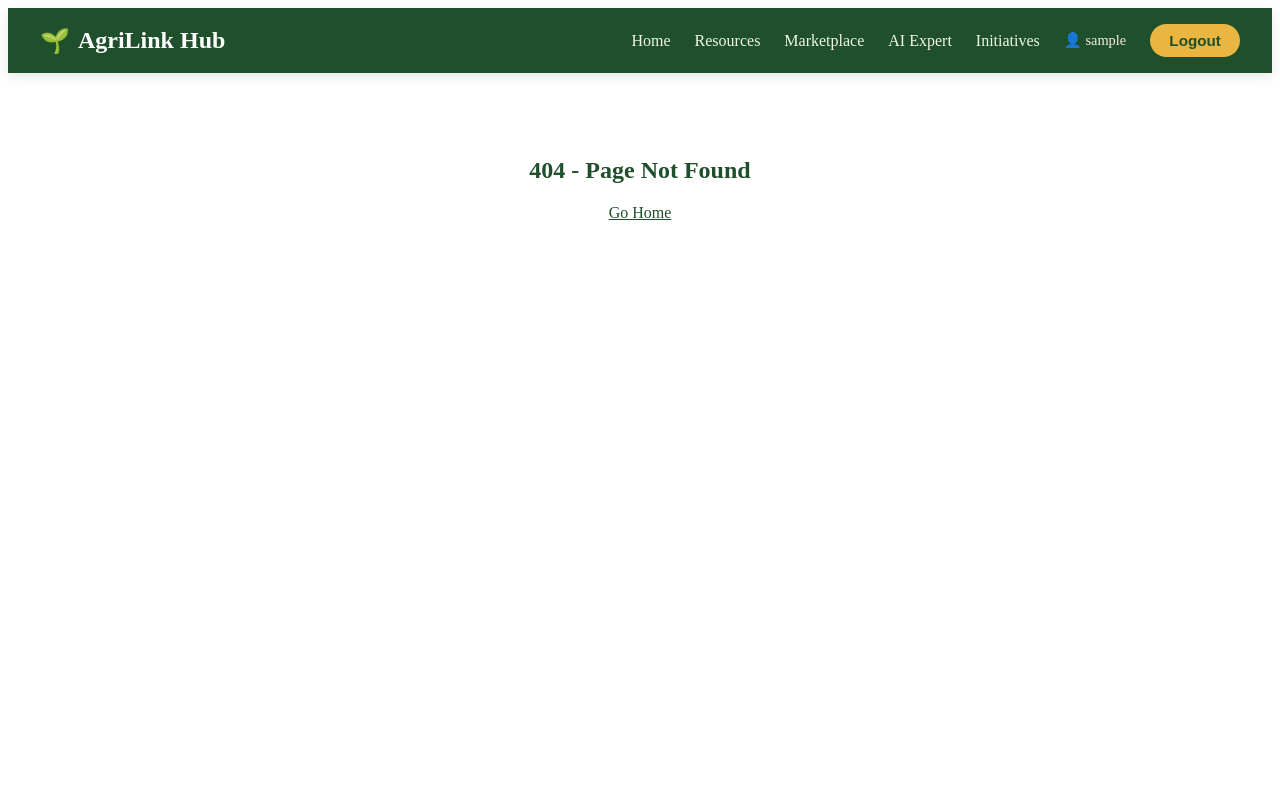
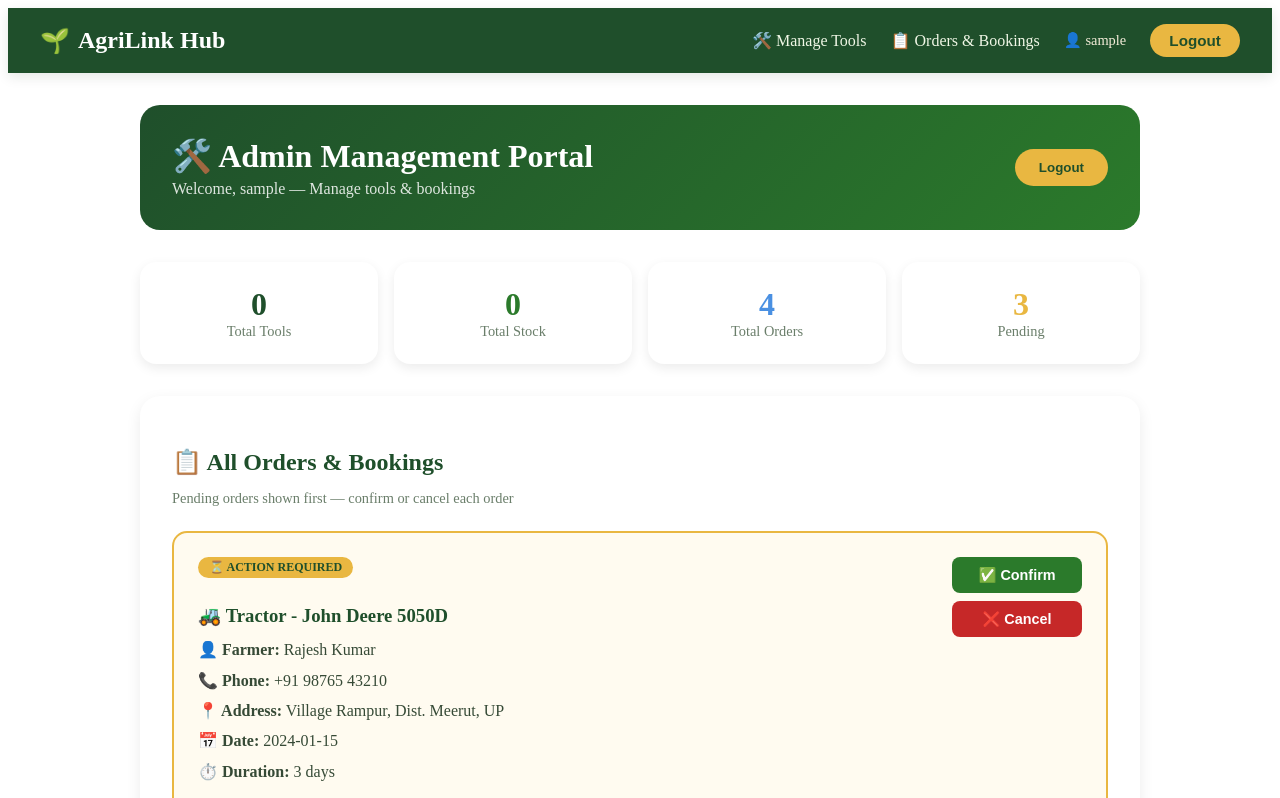
Before and after one commit to umavyshnavi7/AgriLink-Hub, a React app in the folder frontend/: page /admin/bookings in a window 1280 px wide. Before the commit this address had no page. Shown: the top 798 px of the page. Built offline with nearby package versions, Linux system fonts and the light colour scheme; sample sign-in values are in the browser's storage; the HTML template or start-up script is replaced by a standard one.

Commit message:
Fix admin navbar: show only Manage Tools & Orders Bookings, fix tab navigation

```diff
--- a/frontend/src/App.jsx
+++ b/frontend/src/App.jsx
@@ -28,6 +28,9 @@ export default function App() {
 
           {/* Protected Routes */}
           <Route path="/admin" element={
+            <ProtectedRoute allowedRoles={['admin']}><AdminPortal /></ProtectedRoute>
+          } />
+          <Route path="/admin/bookings" element={
             <ProtectedRoute allowedRoles={['admin']}><AdminPortal /></ProtectedRoute>
           } />
           <Route path="/initiatives" element={
--- a/frontend/src/components/Navbar.jsx
+++ b/frontend/src/components/Navbar.jsx
@@ -17,6 +17,15 @@ export default function Navbar() {
           <span>🌱</span> AgriLink Hub
         </Link>
         <div style={styles.links}>
+          {user.isLoggedIn && user.role === 'admin' ? (
+            <>
+              <Link to="/admin" style={styles.link}>🛠️ Manage Tools</Link>
+              <Link to="/admin/bookings" style={styles.link}>📋 Orders & Bookings</Link>
+              <span style={styles.userName}>👤 {user.name}</span>
+              <button onClick={handleLogout} style={styles.btn}>Logout</button>
+            </>
+          ) : (
+            <>
               <Link to="/" style={styles.link}>Home</Link>
               <Link to="/resources" style={styles.link}>Resources</Link>
               <Link to="/marketplace" style={styles.link}>Marketplace</Link>
@@ -31,6 +40,8 @@ export default function Navbar() {
                 <>
                   <Link to="/login" style={{...styles.btn, ...styles.btnOutline}}>Login</Link>
                   <Link to="/signup" style={styles.btn}>Join</Link>
+                </>
+              )}
             </>
           )}
         </div>
--- a/frontend/src/pages/AdminPortal.jsx
+++ b/frontend/src/pages/AdminPortal.jsx
@@ -1,21 +1,27 @@
-import { useState } from 'react';
+import { useState, useEffect } from 'react';
 import { useAuth } from '../context/AuthContext';
 import { showToast } from '../components/Toast';
+import { useLocation } from 'react-router-dom';
 
 const categories = ['Tractor', 'Harvester', 'Sprayer', 'Tiller', 'Irrigation', 'Other'];
 const empty = { name: '', category: '', price: '', stock: '', description: '' };
 const statusColors = { Confirmed: '#2b7a2b', Pending: '#e9b741', Cancelled: '#c62828' };
 
 const defaultBookings = [
-  { toolName: 'Tractor - John Deere 5050D', farmerName: 'Rajesh Kumar', farmerPhone: '+91 98765 43210', farmerAddress: 'Village Rampur, Dist. Meerut, UP', bookingDate: '2024-01-15', days: 3, status: 'Confirmed' },
-  { toolName: 'Combine Harvester', farmerName: 'Priya Sharma', farmerPhone: '+91 87654 32109', farmerAddress: 'Khasra 245, Tehsil Karnal, Haryana', bookingDate: '2024-01-18', days: 5, status: 'Confirmed' },
-  { toolName: 'Drip Irrigation System', farmerName: 'Suresh Patel', farmerPhone: '+91 76543 21098', farmerAddress: 'Plot 12, Anand District, Gujarat', bookingDate: '2024-01-20', days: 7, status: 'Pending' },
-  { toolName: 'Rotary Tiller', farmerName: 'Amit Singh', farmerPhone: '+91 65432 10987', farmerAddress: 'Mohalla Sadar, Ludhiana, Punjab', bookingDate: '2024-01-22', days: 2, status: 'Confirmed' },
+  { toolName: 'Tractor - John Deere 5050D', farmerName: 'Rajesh Kumar', farmerPhone: '+91 98765 43210', farmerAddress: 'Village Rampur, Dist. Meerut, UP', bookingDate: '2024-01-15', days: 3, status: 'Pending', cancelReason: '' },
+  { toolName: 'Combine Harvester', farmerName: 'Priya Sharma', farmerPhone: '+91 87654 32109', farmerAddress: 'Khasra 245, Tehsil Karnal, Haryana', bookingDate: '2024-01-18', days: 5, status: 'Pending', cancelReason: '' },
+  { toolName: 'Drip Irrigation System', farmerName: 'Suresh Patel', farmerPhone: '+91 76543 21098', farmerAddress: 'Plot 12, Anand District, Gujarat', bookingDate: '2024-01-20', days: 7, status: 'Pending', cancelReason: '' },
+  { toolName: 'Rotary Tiller', farmerName: 'Amit Singh', farmerPhone: '+91 65432 10987', farmerAddress: 'Mohalla Sadar, Ludhiana, Punjab', bookingDate: '2024-01-22', days: 2, status: 'Confirmed', cancelReason: '' },
 ];
 
 export default function AdminPortal() {
   const { user, logout } = useAuth();
-  const [tab, setTab] = useState('tools');
+  const location = useLocation();
+  const [tab, setTab] = useState(location.pathname === '/admin/bookings' ? 'bookings' : 'tools');
+
+  useEffect(() => {
+    setTab(location.pathname === '/admin/bookings' ? 'bookings' : 'tools');
+  }, [location.pathname]);
   const [tools, setTools] = useState(() => JSON.parse(localStorage.getItem('farmingTools') || '[]'));
   const [form, setForm] = useState(empty);
   const [editIndex, setEditIndex] = useState(null);
@@ -23,6 +29,9 @@ export default function AdminPortal() {
     const saved = JSON.parse(localStorage.getItem('equipmentBookings') || '[]');
     return saved.length > 0 ? saved : defaultBookings;
   });
+
+  // Cancel modal state
+  const [cancelModal, setCancelModal] = useState({ open: false, index: null, reason: '' });
 
   const saveTools = (updated) => { setTools(updated); localStorage.setItem('farmingTools', JSON.stringify(updated)); };
 
@@ -46,18 +55,71 @@ export default function AdminPortal() {
     saveTools(tools.filter((_, idx) => idx !== i));
     showToast('Tool deleted.', 'warning');
   };
-  const handleCancel = () => { setForm(empty); setEditIndex(null); };
+  const handleFormCancel = () => { setForm(empty); setEditIndex(null); };
 
-  const updateStatus = (i, status) => {
+  const confirmBooking = (i) => {
     const updated = [...bookings];
-    updated[i] = { ...updated[i], status };
+    updated[i] = { ...updated[i], status: 'Confirmed' };
     setBookings(updated);
     localStorage.setItem('equipmentBookings', JSON.stringify(updated));
-    showToast(`Booking marked as ${status}`, 'success');
+    showToast(`Booking confirmed for ${updated[i].farmerName}`, 'success');
   };
+
+  const openCancelModal = (i) => setCancelModal({ open: true, index: i, reason: '' });
+
+  const submitCancel = () => {
+    if (!cancelModal.reason.trim()) {
+      showToast('Please enter a cancellation reason.', 'error');
+      return;
+    }
+    const updated = [...bookings];
+    updated[cancelModal.index] = { ...updated[cancelModal.index], status: 'Cancelled', cancelReason: cancelModal.reason };
+    setBookings(updated);
+    localStorage.setItem('equipmentBookings', JSON.stringify(updated));
+    showToast('Booking cancelled.', 'warning');
+    setCancelModal({ open: false, index: null, reason: '' });
+  };
+
+  // Sort: Pending first, then Confirmed, then Cancelled
+  const sortedBookings = [...bookings].sort((a, b) => {
+    const order = { Pending: 0, Confirmed: 1, Cancelled: 2 };
+    return (order[a.status] ?? 3) - (order[b.status] ?? 3);
+  });
+
+  const pendingCount = bookings.filter(b => b.status === 'Pending').length;
 
   return (
     <div style={{ maxWidth: 1000, margin: '2rem auto', padding: '0 2rem' }}>
+
+      {/* Cancel Reason Modal */}
+      {cancelModal.open && (
+        <div style={{ position: 'fixed', inset: 0, background: 'rgba(0,0,0,0.5)', zIndex: 1000, display: 'flex', alignItems: 'center', justifyContent: 'center', padding: '1rem' }}>
+          <div style={{ background: 'white', borderRadius: 20, padding: '2rem', width: '100%', maxWidth: 460, boxShadow: '0 20px 60px rgba(0,0,0,0.2)' }}>
+            <h3 style={{ color: '#c62828', marginBottom: '0.5rem' }}>❌ Cancel Booking</h3>
+            <p style={{ color: '#666', marginBottom: '1.2rem', fontSize: '0.95rem' }}>
+              Cancelling booking for <strong>{bookings[cancelModal.index]?.farmerName}</strong> — <strong>{bookings[cancelModal.index]?.toolName}</strong>
+            </p>
+            <label style={{ display: 'block', fontWeight: 600, color: '#2e3b2e', marginBottom: '0.5rem' }}>
+              Reason for Cancellation <span style={{ color: '#c62828' }}>*</span>
+            </label>
+            <textarea
+              rows={4}
+              placeholder="e.g. Tool not available on requested date, farmer unreachable, etc."
+              value={cancelModal.reason}
+              onChange={e => setCancelModal(m => ({ ...m, reason: e.target.value }))}
+              style={{ width: '100%', padding: '0.8rem', border: '2px solid #deecce', borderRadius: 12, fontSize: '1rem', resize: 'vertical', boxSizing: 'border-box', marginBottom: '1.2rem' }}
+            />
+            <div style={{ display: 'flex', gap: '1rem' }}>
+              <button onClick={submitCancel} style={{ flex: 1, background: '#c62828', color: 'white', border: 'none', padding: '0.8rem', borderRadius: 12, fontWeight: 600, cursor: 'pointer' }}>
+                Confirm Cancellation
+              </button>
+              <button onClick={() => setCancelModal({ open: false, index: null, reason: '' })} style={{ flex: 1, background: '#eee', color: '#333', border: 'none', padding: '0.8rem', borderRadius: 12, fontWeight: 600, cursor: 'pointer' }}>
+                Go Back
+              </button>
+            </div>
+          </div>
+        </div>
+      )}
 
       {/* Header */}
       <div style={{ background: 'linear-gradient(135deg, #1f4f2b, #2b7a2b)', color: 'white', padding: '2rem', borderRadius: 20, marginBottom: '2rem', display: 'flex', justifyContent: 'space-between', alignItems: 'center', flexWrap: 'wrap', gap: '1rem' }}>
@@ -74,7 +136,7 @@ export default function AdminPortal() {
           { label: 'Total Tools', value: tools.length, color: '#1f4f2b' },
           { label: 'Total Stock', value: tools.reduce((s, t) => s + Number(t.stock || 0), 0), color: '#2b7a2b' },
           { label: 'Total Orders', value: bookings.length, color: '#4a90e2' },
-          { label: 'Confirmed', value: bookings.filter(b => b.status === 'Confirmed').length, color: '#e9b741' },
+          { label: 'Pending', value: pendingCount, color: '#e9b741' },
         ].map(s => (
           <div key={s.label} style={{ background: 'white', padding: '1.5rem', borderRadius: 16, boxShadow: '0 4px 12px rgba(0,0,0,0.08)', textAlign: 'center' }}>
             <div style={{ fontSize: '2rem', fontWeight: 700, color: s.color }}>{s.value}</div>
@@ -83,14 +145,7 @@ export default function AdminPortal() {
         ))}
       </div>
 
-      {/* Tabs */}
-      <div style={{ display: 'flex', gap: '0.5rem', marginBottom: '1.5rem' }}>
-        {[['tools', '🛠️ Manage Tools'], ['bookings', '📋 Orders & Bookings']].map(([key, label]) => (
-          <button key={key} onClick={() => setTab(key)} style={{ padding: '0.7rem 1.5rem', borderRadius: 40, border: 'none', cursor: 'pointer', fontWeight: 600, background: tab === key ? '#1f4f2b' : '#e4f2da', color: tab === key ? 'white' : '#1f4f2b' }}>
-            {label}
-          </button>
-        ))}
-      </div>
+      {/* Tabs - hidden, navigation handled by navbar */}
 
       {/* Tools Tab */}
       {tab === 'tools' && (
@@ -113,7 +168,7 @@ export default function AdminPortal() {
                   {editIndex !== null ? 'Update Tool' : 'Add Tool'}
                 </button>
                 {editIndex !== null && (
-                  <button type="button" onClick={handleCancel} style={{ background: '#eee', color: '#333', padding: '0.8rem 2rem', border: 'none', borderRadius: 12, fontWeight: 600, cursor: 'pointer' }}>Cancel</button>
+                  <button type="button" onClick={handleFormCancel} style={{ background: '#eee', color: '#333', padding: '0.8rem 2rem', border: 'none', borderRadius: 12, fontWeight: 600, cursor: 'pointer' }}>Cancel</button>
                 )}
               </div>
             </form>
@@ -122,7 +177,7 @@ export default function AdminPortal() {
           <div style={{ background: 'white', padding: '2rem', borderRadius: 20, boxShadow: '0 5px 15px rgba(0,0,0,0.08)' }}>
             <h2 style={{ color: '#1f4f2b', marginBottom: '1.5rem' }}>📦 Current Inventory ({tools.length})</h2>
             {tools.length === 0 ? (
-              <p style={{ color: '#888', textAlign: 'center', padding: '2rem' }}>No tools added yet. Add your first tool above.</p>
+              <p style={{ color: '#888', textAlign: 'center', padding: '2rem' }}>No tools added yet.</p>
             ) : tools.map((tool, i) => (
               <div key={tool.id} style={{ background: '#f9f7eb', padding: '1.5rem', borderRadius: 15, marginBottom: '1rem', display: 'flex', justifyContent: 'space-between', alignItems: 'center', flexWrap: 'wrap', gap: '1rem' }}>
                 <div style={{ flex: 1 }}>
@@ -147,12 +202,18 @@ export default function AdminPortal() {
       {/* Bookings Tab */}
       {tab === 'bookings' && (
         <div style={{ background: 'white', padding: '2rem', borderRadius: 20, boxShadow: '0 5px 15px rgba(0,0,0,0.08)' }}>
-          <h2 style={{ color: '#1f4f2b', marginBottom: '1.5rem' }}>📋 All Orders & Bookings ({bookings.length})</h2>
-          {bookings.length === 0 ? (
+          <h2 style={{ color: '#1f4f2b', marginBottom: '0.5rem' }}>📋 All Orders & Bookings</h2>
+          <p style={{ color: '#6a7e6a', marginBottom: '1.5rem', fontSize: '0.9rem' }}>Pending orders shown first — confirm or cancel each order</p>
+
+          {sortedBookings.length === 0 ? (
             <p style={{ color: '#888', textAlign: 'center', padding: '2rem' }}>No bookings yet.</p>
-          ) : bookings.map((b, i) => (
-            <div key={i} style={{ background: '#f9f7eb', padding: '1.5rem', borderRadius: 15, marginBottom: '1rem', display: 'flex', justifyContent: 'space-between', alignItems: 'flex-start', flexWrap: 'wrap', gap: '1rem' }}>
+          ) : sortedBookings.map((b, i) => {
+            const realIndex = bookings.indexOf(b);
+            const isPending = b.status === 'Pending';
+            return (
+              <div key={i} style={{ background: isPending ? '#fffbf0' : '#f9f7eb', padding: '1.5rem', borderRadius: 15, marginBottom: '1rem', border: isPending ? '2px solid #e9b741' : '2px solid transparent', display: 'flex', justifyContent: 'space-between', alignItems: 'flex-start', flexWrap: 'wrap', gap: '1rem' }}>
                 <div style={{ flex: 1 }}>
+                  {isPending && <div style={{ background: '#e9b741', color: '#1f4f2b', fontSize: '0.75rem', fontWeight: 700, padding: '0.2rem 0.7rem', borderRadius: 20, display: 'inline-block', marginBottom: '0.5rem' }}>⏳ ACTION REQUIRED</div>}
                   <h3 style={{ color: '#1f4f2b', marginBottom: '0.5rem' }}>🚜 {b.toolName}</h3>
                   <div style={{ lineHeight: 1.9, color: '#364a36' }}>
                     <div><strong>👤 Farmer:</strong> {b.farmerName}</div>
@@ -164,14 +225,23 @@ export default function AdminPortal() {
                   <span style={{ background: statusColors[b.status] || '#888', color: b.status === 'Pending' ? '#1f4f2b' : 'white', padding: '0.3rem 0.9rem', borderRadius: 12, fontSize: '0.85rem', fontWeight: 600, display: 'inline-block', marginTop: '0.8rem' }}>
                     {b.status}
                   </span>
+                  {b.status === 'Cancelled' && b.cancelReason && (
+                    <div style={{ marginTop: '0.6rem', background: '#fdecea', padding: '0.7rem 1rem', borderRadius: 10, fontSize: '0.9rem', color: '#c62828' }}>
+                      <strong>Reason:</strong> {b.cancelReason}
                     </div>
-              <div style={{ display: 'flex', flexDirection: 'column', gap: '0.5rem' }}>
-                <button onClick={() => updateStatus(i, 'Confirmed')} style={{ background: '#2b7a2b', color: 'white', padding: '0.5rem 1rem', border: 'none', borderRadius: 8, cursor: 'pointer', fontWeight: 600, fontSize: '0.85rem' }}>✅ Confirm</button>
-                <button onClick={() => updateStatus(i, 'Pending')} style={{ background: '#e9b741', color: '#1f4f2b', padding: '0.5rem 1rem', border: 'none', borderRadius: 8, cursor: 'pointer', fontWeight: 600, fontSize: '0.85rem' }}>⏳ Pending</button>
-                <button onClick={() => updateStatus(i, 'Cancelled')} style={{ background: '#c62828', color: 'white', padding: '0.5rem 1rem', border: 'none', borderRadius: 8, cursor: 'pointer', fontWeight: 600, fontSize: '0.85rem' }}>❌ Cancel</button>
+                  )}
                 </div>
+
+                {/* Only show action buttons for Pending */}
+                {isPending && (
+                  <div style={{ display: 'flex', flexDirection: 'column', gap: '0.5rem', minWidth: 130 }}>
+                    <button onClick={() => confirmBooking(realIndex)} style={{ background: '#2b7a2b', color: 'white', padding: '0.6rem 1rem', border: 'none', borderRadius: 8, cursor: 'pointer', fontWeight: 600, fontSize: '0.9rem' }}>✅ Confirm</button>
+                    <button onClick={() => openCancelModal(realIndex)} style={{ background: '#c62828', color: 'white', padding: '0.6rem 1rem', border: 'none', borderRadius: 8, cursor: 'pointer', fontWeight: 600, fontSize: '0.9rem' }}>❌ Cancel</button>
                   </div>
-          ))}
+                )}
+              </div>
+            );
+          })}
         </div>
       )}
     </div>
```
Lines whose indentation alone changed are shown as unchanged.
